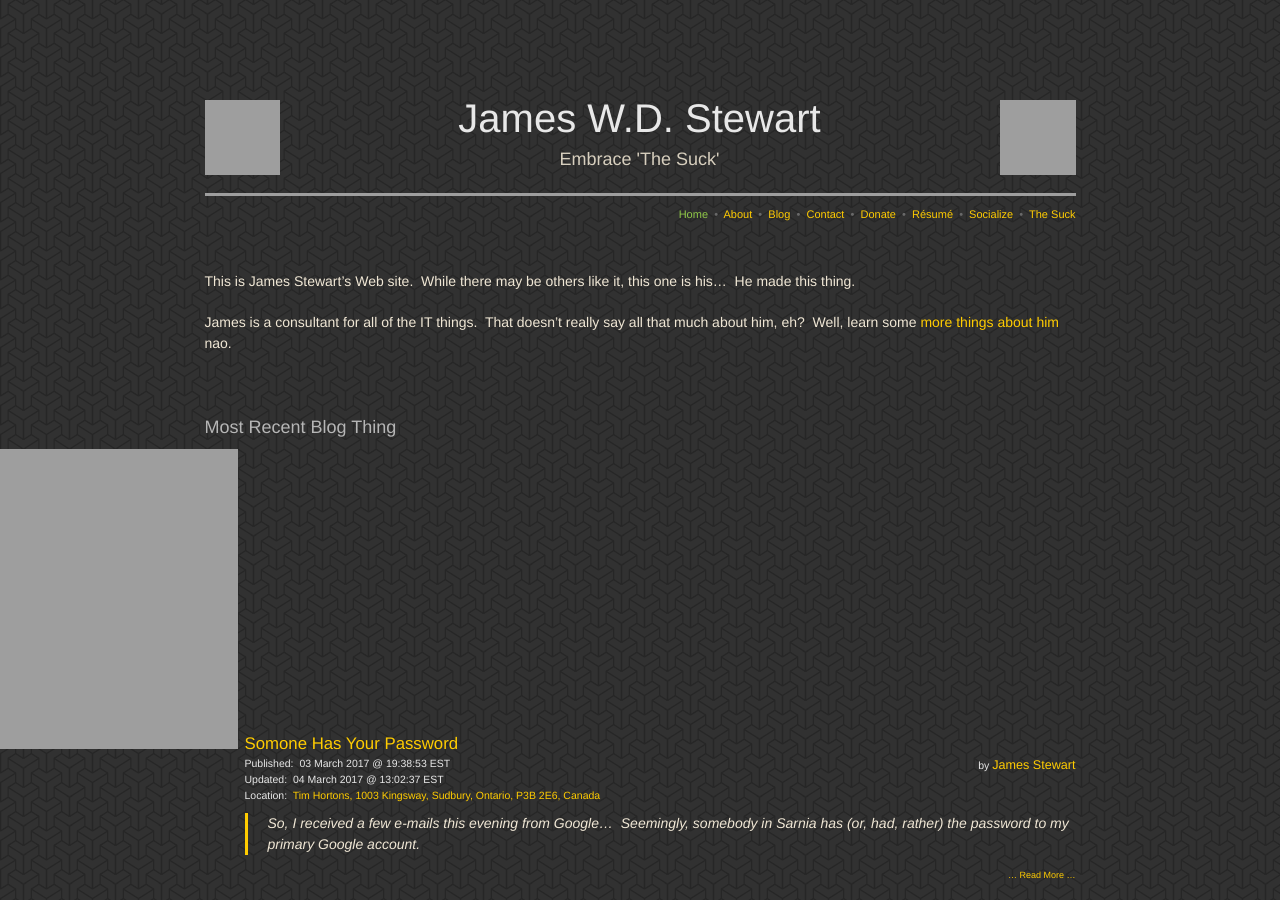
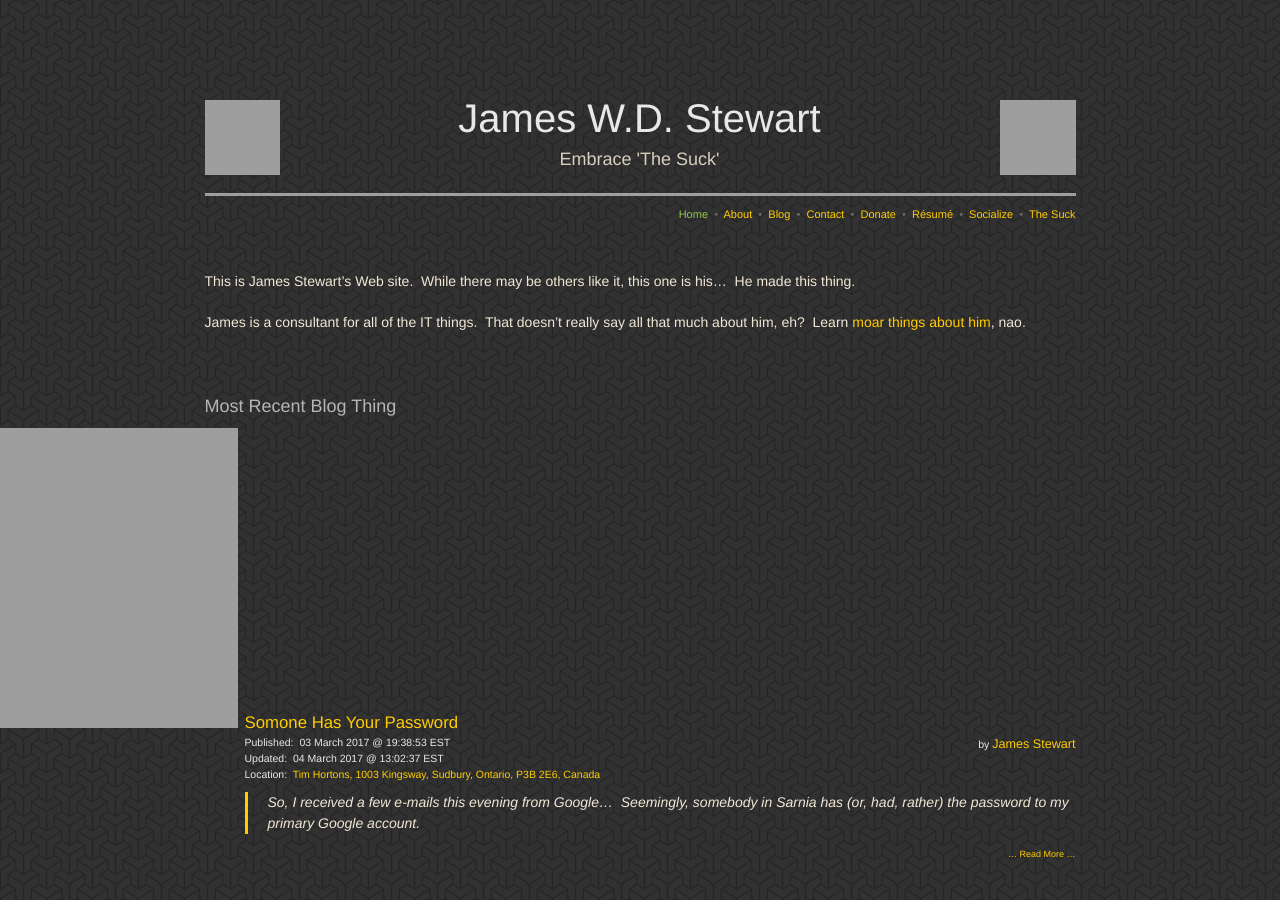
Before and after one commit to jwds1978/jwds1978.github.io, a Jekyll site: the page built from index.md, in a window 1280 px wide and 900 px high, cut to the strip 0-900 px from the top of the window. Built offline with Jekyll 4.4.1, drawn with Linux system fonts in a browser that asks for light colours; nearby versions of some CDN libraries; some web fonts are replaced; our own code applies the rules of GitHub Pages for plain Markdown files; comment, search, counter and statistics services are not loaded; grey boxes are pictures that could not be loaded.

Commit message:
Grammar.

```diff
--- a/index.md
+++ b/index.md
@@ -39,8 +39,7 @@ comments: true
 
 This is James Stewart's Web site.&nbsp; While there may be others like it, this one is his&hellip;&nbsp; He made this thing.
 
-James is a consultant for all of the IT things.&nbsp; That doesn't really say all that much about him, eh?&nbsp; Well, learn some
-<a href="{{ site.url }}/about" rel="me" title="">more things about him</a> nao.
+James is a consultant for all of the IT things.&nbsp; That doesn't really say all that much about him, eh?&nbsp; Learn <a href="{{ site.url }}/about" rel="me" title="">moar things about him</a>, nao.
 
 <p>&nbsp;</p>
 ### Most Recent Blog Thing
```
